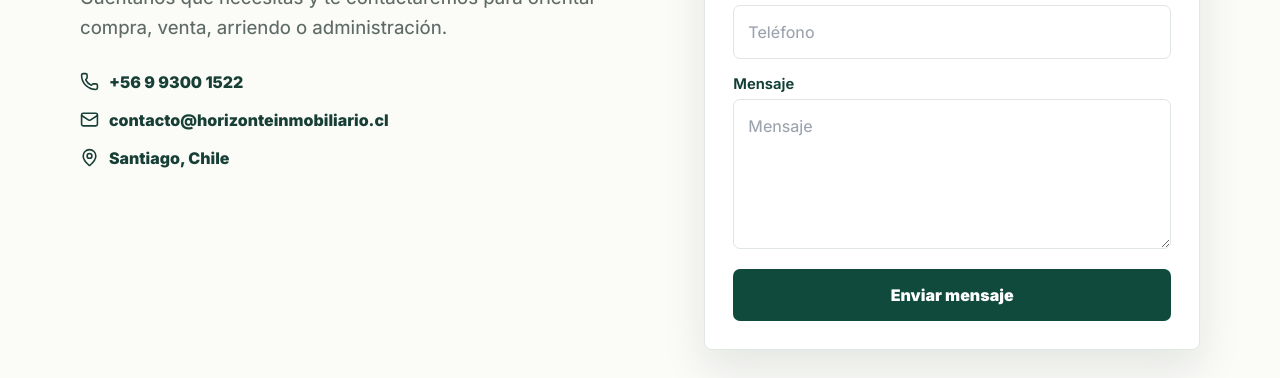
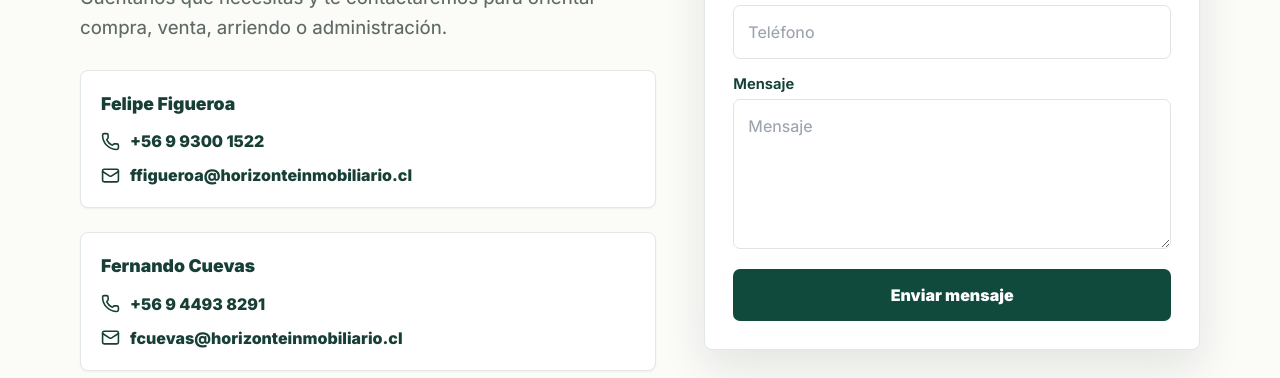
Before and after one commit to FernandoCuevasMunoz/Horizonte, a React (Vite) app in the folder Front/: page /contacto in a window 1280 px wide. Shown: the part 422-800 px from the top of the page. Built offline with nearby package versions, Linux system fonts and the light colour scheme; no server answers.

Commit message:
feat: tarjetas de contacto con Felipe y Fernando en página Contacto

```diff
--- a/Front/src/pages/Contact.jsx
+++ b/Front/src/pages/Contact.jsx
@@ -1,7 +1,7 @@
 import { Helmet } from 'react-helmet-async';
 import { useState } from 'react';
 import { motion } from 'motion/react';
-import { Loader, Mail, MapPin, Phone } from 'lucide-react';
+import { Loader, Mail, Phone } from 'lucide-react';
 import Footer from '../components/Footer';
 import Navbar from '../components/Navbar';
 import { email, required, phone as phoneVal, minLength } from '../utils/validation';
@@ -75,10 +75,21 @@ export default function Contact() {
             <p className="text-moss text-[1.16rem] leading-relaxed">
               Cuéntanos qué necesitas y te contactaremos para orientar compra, venta, arriendo o administración.
             </p>
-            <div className="grid gap-[14px] mt-7">
-              <motion.a className="flex items-center gap-[10px] text-[#173f36] font-[850] no-underline" href="tel:+56993001522" whileHover={{ scale: 1.04 }} whileTap={{ scale: 0.96 }}><Phone size={19} />+56 9 9300 1522</motion.a>
-              <a className="flex items-center gap-[10px] text-[#173f36] font-[850] no-underline" href="mailto:contacto@horizonteinmobiliario.cl"><Mail size={19} />contacto@horizonteinmobiliario.cl</a>
-              <span className="flex items-center gap-[10px] text-[#173f36] font-[850]"><MapPin size={19} />Santiago, Chile</span>
+            <div className="grid gap-6 mt-7">
+              <div className="border border-border rounded-lg p-5 bg-white shadow-sm">
+                <p className="text-[#173f36] text-[1.1rem] font-black mb-3">Felipe Figueroa</p>
+                <div className="grid gap-[10px]">
+                  <motion.a className="flex items-center gap-[10px] text-[#173f36] font-[850] no-underline" href="tel:+56993001522" whileHover={{ scale: 1.04 }} whileTap={{ scale: 0.96 }}><Phone size={19} />+56 9 9300 1522</motion.a>
+                  <a className="flex items-center gap-[10px] text-[#173f36] font-[850] no-underline" href="mailto:ffigueroa@horizonteinmobiliario.cl"><Mail size={19} />ffigueroa@horizonteinmobiliario.cl</a>
+                </div>
+              </div>
+              <div className="border border-border rounded-lg p-5 bg-white shadow-sm">
+                <p className="text-[#173f36] text-[1.1rem] font-black mb-3">Fernando Cuevas</p>
+                <div className="grid gap-[10px]">
+                  <motion.a className="flex items-center gap-[10px] text-[#173f36] font-[850] no-underline" href="tel:+56944938291" whileHover={{ scale: 1.04 }} whileTap={{ scale: 0.96 }}><Phone size={19} />+56 9 4493 8291</motion.a>
+                  <a className="flex items-center gap-[10px] text-[#173f36] font-[850] no-underline" href="mailto:fcuevas@horizonteinmobiliario.cl"><Mail size={19} />fcuevas@horizonteinmobiliario.cl</a>
+                </div>
+              </div>
             </div>
           </div>
           <form className="grid gap-[14px] p-7 border border-border rounded-lg bg-white shadow-[0_18px_44px_rgba(22,45,39,0.1)]" onSubmit={handleSubmit} noValidate>
```
